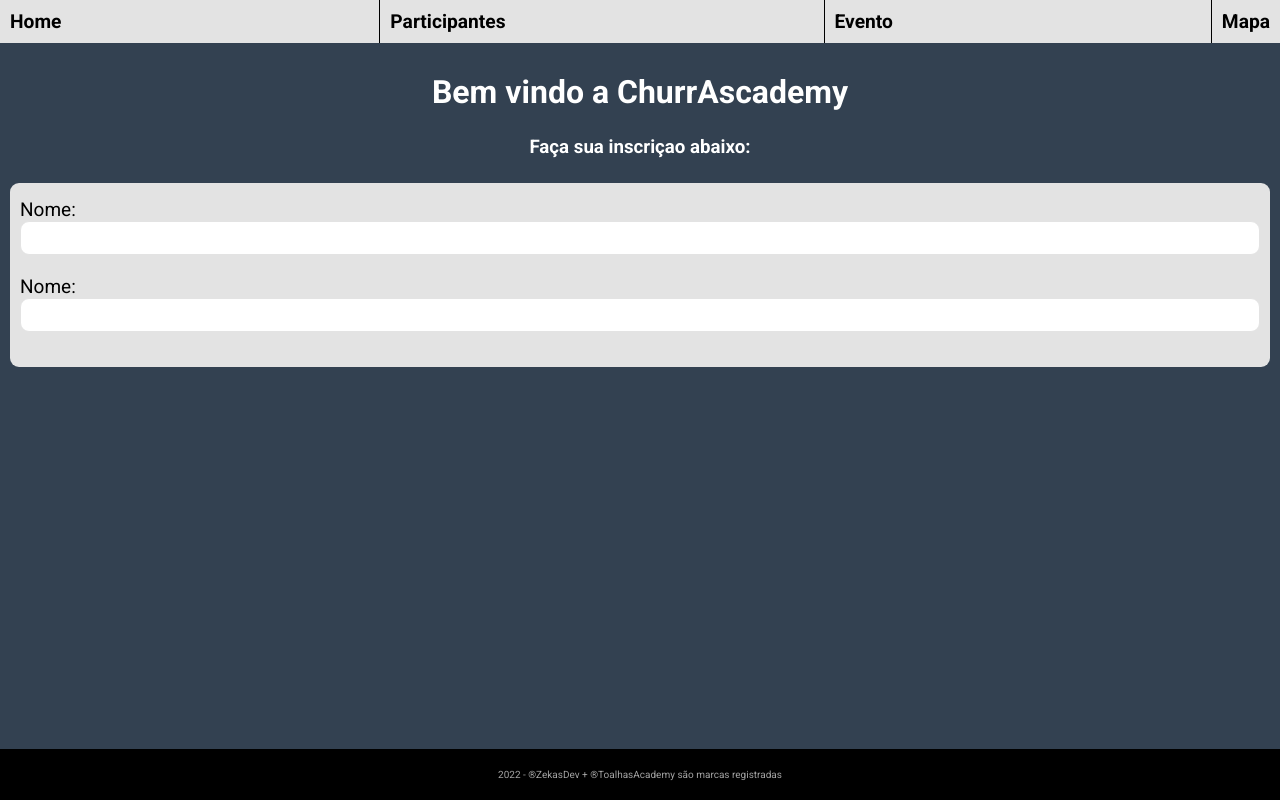
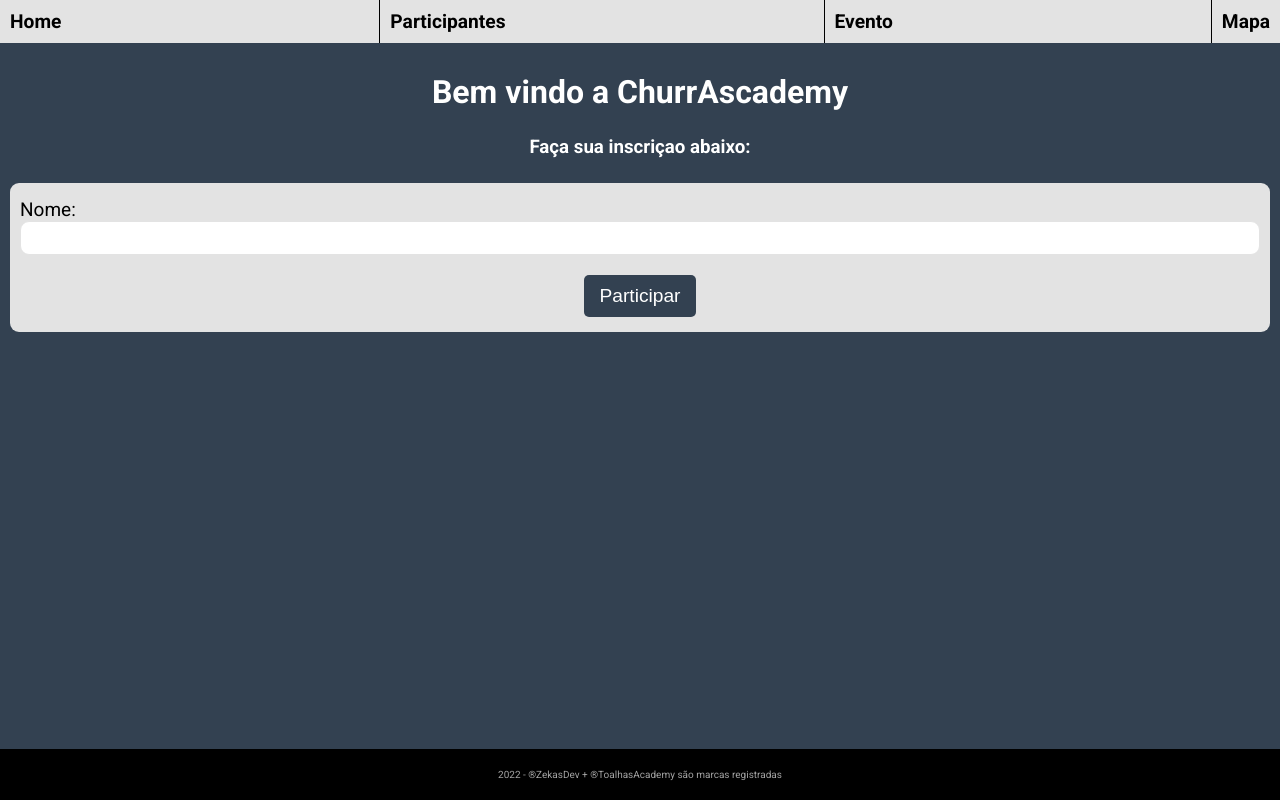
Before and after one commit to ZekasDev/ChurrAscademy, a React (Vite) app: page / in a window 1280 px wide. Built offline with nearby package versions, Linux system fonts and the light colour scheme.

Commit message:
Editando form

```diff
--- a/src/pages/Home/Home.jsx
+++ b/src/pages/Home/Home.jsx
@@ -12,8 +12,9 @@ export function Home() {
         <form>
           <label>Nome:</label>
           <input type="text" />
-          <label>Nome:</label>
-          <input type="text" />
+          <button className="button-normal" type="submit">
+            Participar
+          </button>
         </form>
       </div>
       <Footer />
--- a/src/styles/global.css
+++ b/src/styles/global.css
@@ -11,3 +11,17 @@ body {
   font-family: 'Roboto', sans-serif;
   background-color: #334151;
 }
+
+.button-normal {
+  width: fit-content;
+  background-color: #334151;
+  margin-inline: auto;
+  color: #fff;
+  border: none;
+  border-radius: 5px;
+  padding: 10px 15px;
+  font-size: 1.2rem;
+  font-weight: 500;
+  cursor: pointer;
+  transition: all 0.2s ease-in-out;
+}
```
